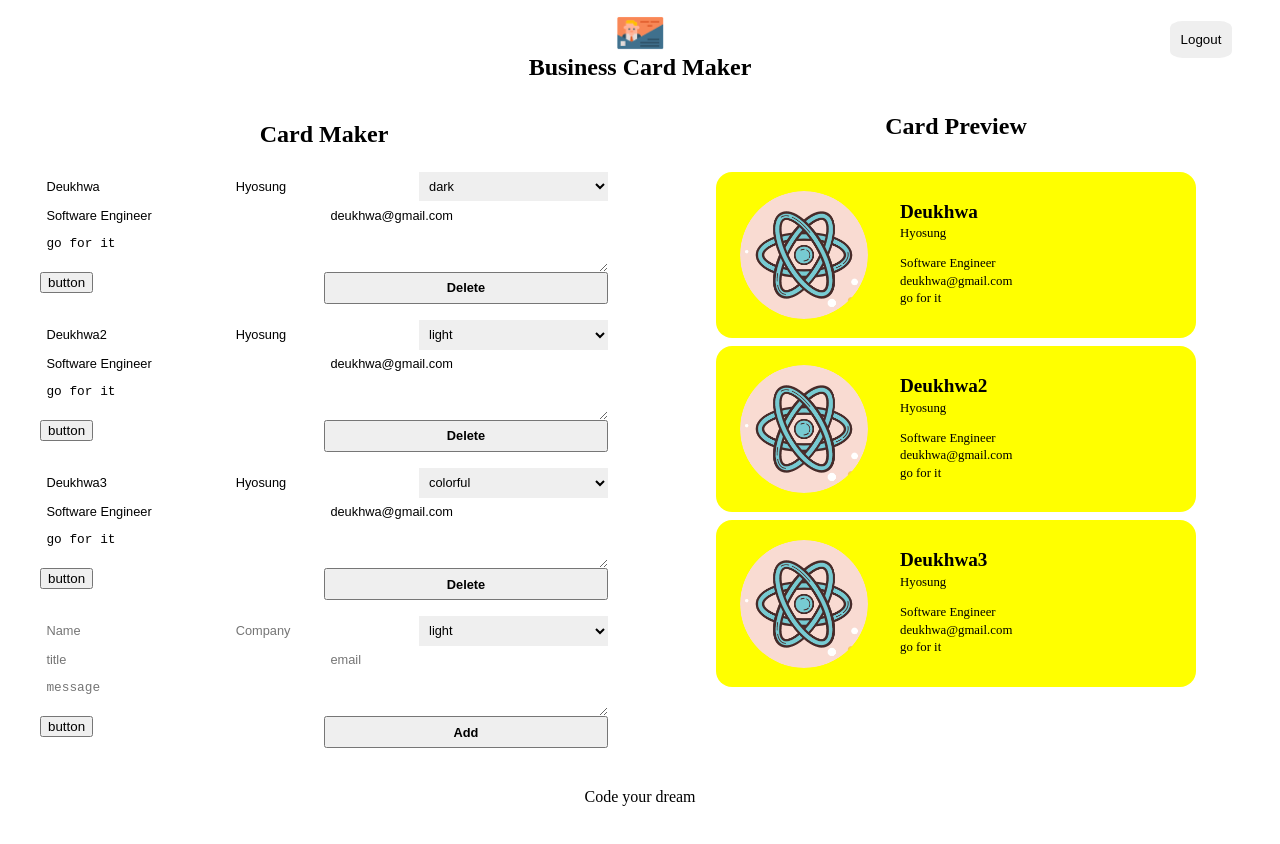
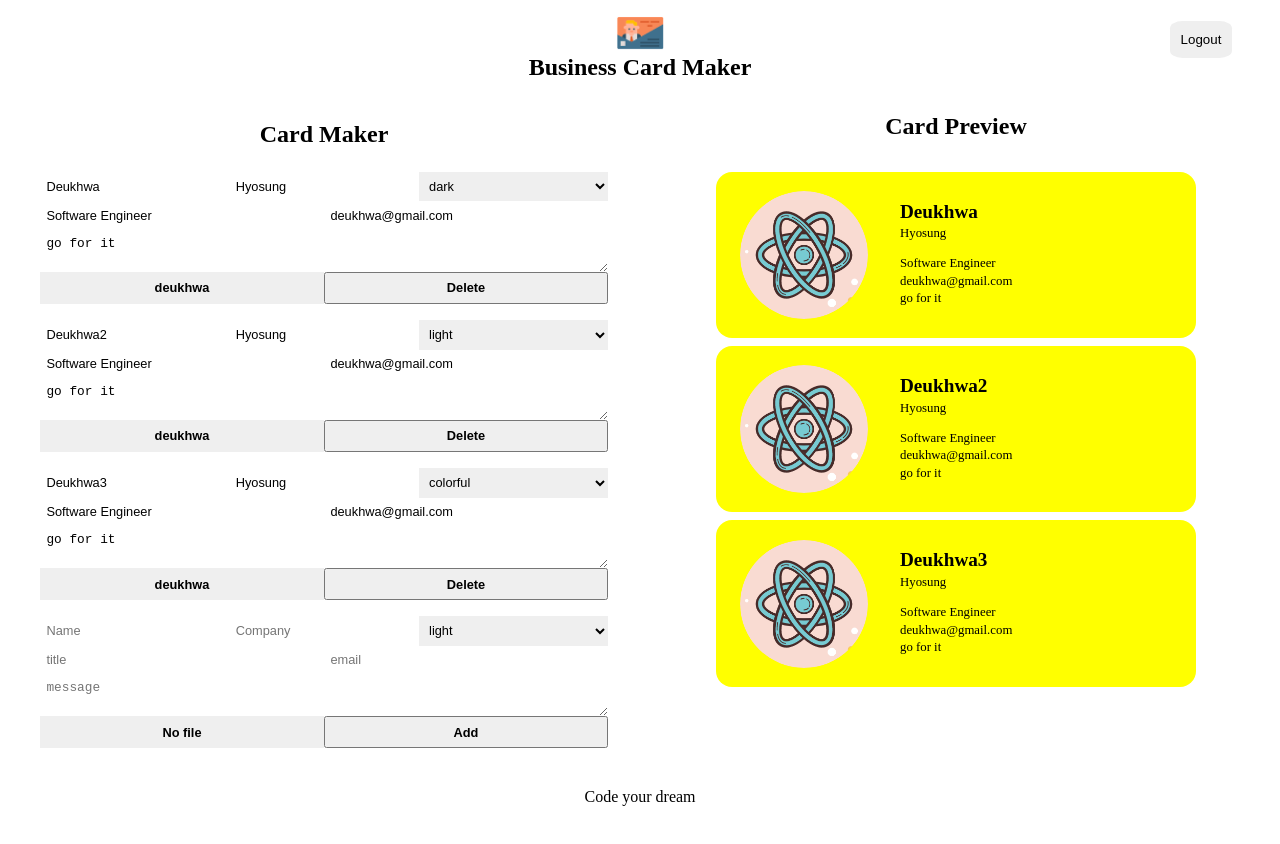
Before and after one commit to Deukhwa/businessCard, a React (Create React App) app: page /maker in a window 1280 px wide. Shown: the top 844 px of the page. Built offline with nearby package versions, Linux system fonts and the light colour scheme; no server answers; sample sign-in values are in the browser's storage.

Commit message:
handle image uploading

```diff
--- a/src/App.jsx
+++ b/src/App.jsx
@@ -3,13 +3,16 @@
 import { BrowserRouter, Routes, Route, Link } from 'react-router-dom'
 import Maker from './components/maker/maker'
 
-function App({ authService }) {
+function App({ Fileinput, authService }) {
   return (
     <div className={styles.app}>
       <BrowserRouter>
         <Routes>
           <Route exact path="/" element={<Login authService={authService} />} />
-          <Route path="/maker" element={<Maker authService={authService} />} />
+          <Route
+            path="/maker"
+            element={<Maker Fileinput={Fileinput} authService={authService} />}
+          />
         </Routes>
       </BrowserRouter>
     </div>
--- a/src/components/card_add_form/card_add_form.jsx
+++ b/src/components/card_add_form/card_add_form.jsx
@@ -1,9 +1,8 @@
-import React, { useRef } from 'react'
+import React, { useRef, useState } from 'react'
 import Button from '../button/button'
-import ImageFileInput from '../image_file_input/image_file_input'
 import styles from './card_add_form.module.css'
 
-const CardAddForm = ({ onAdd }) => {
+const CardAddForm = ({ Fileinput, onAdd }) => {
   const formRef = useRef()
   const nameRef = useRef()
   const companyRef = useRef()
@@ -11,7 +10,15 @@
   const titleRef = useRef()
   const emailRef = useRef()
   const messageRef = useRef()
+  const [file, setFile] = useState({ fileName: null, fileURL: null })
 
+  const onFileChange = (file) => {
+    console.log(file)
+    setFile({
+      fileName: file.name,
+      fileURL: file.url,
+    })
+  }
   const onSubmit = (e) => {
     e.preventDefault()
     const card = {
@@ -22,10 +29,11 @@
       title: titleRef.current.value || '',
       eil: emailRef.current.value || '',
       message: messageRef.current.value || '',
-      fileName: '',
-      fileURL: '',
+      fileName: file.fileName || '',
+      fileURL: file.fileURL || '',
     }
     formRef.current.reset()
+    setFile({ fileName: null, fileURL: null })
     onAdd(card)
   }
   return (
@@ -75,8 +83,7 @@
         placeholder="message"
       ></textarea>
       <div className={styles.fileInput}>
-        {' '}
-        <ImageFileInput />
+        <Fileinput name={file.fileName} onFileChange={onFileChange} />
       </div>
 
       <Button name="Add" onClick={onSubmit} />
--- a/src/components/card_edit_form/card_edit_form.jsx
+++ b/src/components/card_edit_form/card_edit_form.jsx
@@ -1,9 +1,8 @@
 import React, { useRef } from 'react'
 import Button from '../button/button'
-import ImageFileInput from '../image_file_input/image_file_input'
 import styles from './card_edit_form.module.css'
 
-const CardEditForm = ({ card, updateCard, deleteCard }) => {
+const CardEditForm = ({ Fileinput, card, updateCard, deleteCard }) => {
   const nameRef = useRef()
   const companyRef = useRef()
   const themeRef = useRef()
@@ -13,6 +12,14 @@
 
   const { name, company, title, email, message, theme, fileName, fileURL } =
     card
+
+  const onFileChange = (file) => {
+    updateCard({
+      ...card,
+      fileName: file.name,
+      fileURL: file.url,
+    })
+  }
 
   const onChange = (event) => {
     if (event.currentTarget == null) {
@@ -80,8 +87,7 @@
         onChange={onChange}
       ></textarea>
       <div className={styles.fileInput}>
-        {' '}
-        <ImageFileInput />
+        <Fileinput name={fileName} onFileChange={onFileChange} />
       </div>
 
       <Button name="Delete" onClick={onSubmit} />
--- a/src/components/editor/editor.jsx
+++ b/src/components/editor/editor.jsx
@@ -3,18 +3,19 @@
 import CardEditForm from '../card_edit_form/card_edit_form'
 import styles from './editor.module.css'
 
-const Editor = ({ cards, addCard, updateCard, deleteCard }) => (
+const Editor = ({ Fileinput, cards, addCard, updateCard, deleteCard }) => (
   <section className={styles.editor}>
     <h1 className={styles.title}>Card Maker</h1>
     {Object.keys(cards).map((key) => (
       <CardEditForm
         key={key}
+        Fileinput={Fileinput}
         card={cards[key]}
         updateCard={updateCard}
         deleteCard={deleteCard}
       />
     ))}
-    <CardAddForm onAdd={addCard} />
+    <CardAddForm Fileinput={Fileinput} onAdd={addCard} />
   </section>
 )
 
--- a/src/components/image_file_input/image_file_input.jsx
+++ b/src/components/image_file_input/image_file_input.jsx
@@ -1,6 +1,36 @@
-import React from 'react'
+import React, { useRef } from 'react'
 import styles from './image_file_input.module.css'
 
-const ImageFileInput = (props) => <button>button</button>
+const ImageFileInput = ({ imageUploader, name, onFileChange }) => {
+  const inputRef = useRef()
+  const onButtonClick = (e) => {
+    e.preventDefault()
+    inputRef.current.click()
+  }
+  const onChange = async (event) => {
+    console.log(event.target.files[0])
+    const uploaded = await imageUploader.upload(event.target.files[0])
+    console.log(uploaded)
+    onFileChange({
+      name: uploaded.original_filename,
+      url: uploaded.url,
+    })
+  }
+  return (
+    <div className={styles.container}>
+      <input
+        ref={inputRef}
+        className={styles.input}
+        type="file"
+        accept="image/*"
+        name="file"
+        onChange={onChange}
+      />
+      <button className={styles.button} onClick={onButtonClick}>
+        {name || 'No file'}
+      </button>
+    </div>
+  )
+}
 
 export default ImageFileInput
--- a/src/components/image_file_input/image_file_input.module.css
+++ b/src/components/image_file_input/image_file_input.module.css
@@ -0,0 +1,25 @@
+@value makerLightGrey from '../../common/colors.css';
+
+.container {
+  width: 100%;
+  height: 100%;
+  display: flex;
+}
+
+.input {
+  display: none;
+}
+
+.button {
+  width: 100%;
+  background-color: makerLightGrey;
+  font-weight: bold;
+  cursor: pointer;
+  border: 0;
+  outline: 0;
+  font-size: 0.8rem;
+}
+
+.button:hover {
+  opacity: 0.8;
+}
--- a/src/components/maker/maker.jsx
+++ b/src/components/maker/maker.jsx
@@ -6,7 +6,7 @@
 import Preview from '../preview/preview'
 import styles from './maker.module.css'
 
-const Maker = ({ authService }) => {
+const Maker = ({ Fileinput, authService }) => {
   const [cards, setCards] = useState({
     1: {
       id: '1',
@@ -77,6 +77,7 @@
       <Header onLogout={onLogout} />
       <div className={styles.container}>
         <Editor
+          Fileinput={Fileinput}
           cards={cards}
           addCard={createOrUpdateCard}
           updateCard={createOrUpdateCard}
--- a/src/index.js
+++ b/src/index.js
@@ -3,12 +3,19 @@
 import './index.module.css'
 import App from './App'
 import AuthService from './service/auth_service'
+import ImageUploader from './service/image_upload'
+import ImageFileInput from './components/image_file_input/image_file_input'
 
 const authService = new AuthService()
+const imageUploader = new ImageUploader()
+
+const Fileinput = (props) => (
+  <ImageFileInput {...props} imageUploader={imageUploader} />
+)
 
 ReactDOM.render(
   <React.StrictMode>
-    <App authService={authService} />
+    <App authService={authService} Fileinput={Fileinput} />
   </React.StrictMode>,
   document.getElementById('root')
 )
--- /dev/null
+++ b/src/service/image_upload.js
@@ -0,0 +1,15 @@
+class ImageUploader {
+  async upload(file) {
+    const url = 'https://api.cloudinary.com/v1_1/demo/image/upload'
+    const data = new FormData()
+    data.append('file', file)
+    data.append('upload_preset', 'docs_upload_example_us_preset')
+    const result = await fetch(url, {
+      method: 'POST',
+      body: data,
+    })
+    return await result.json()
+  }
+}
+
+export default ImageUploader
```
